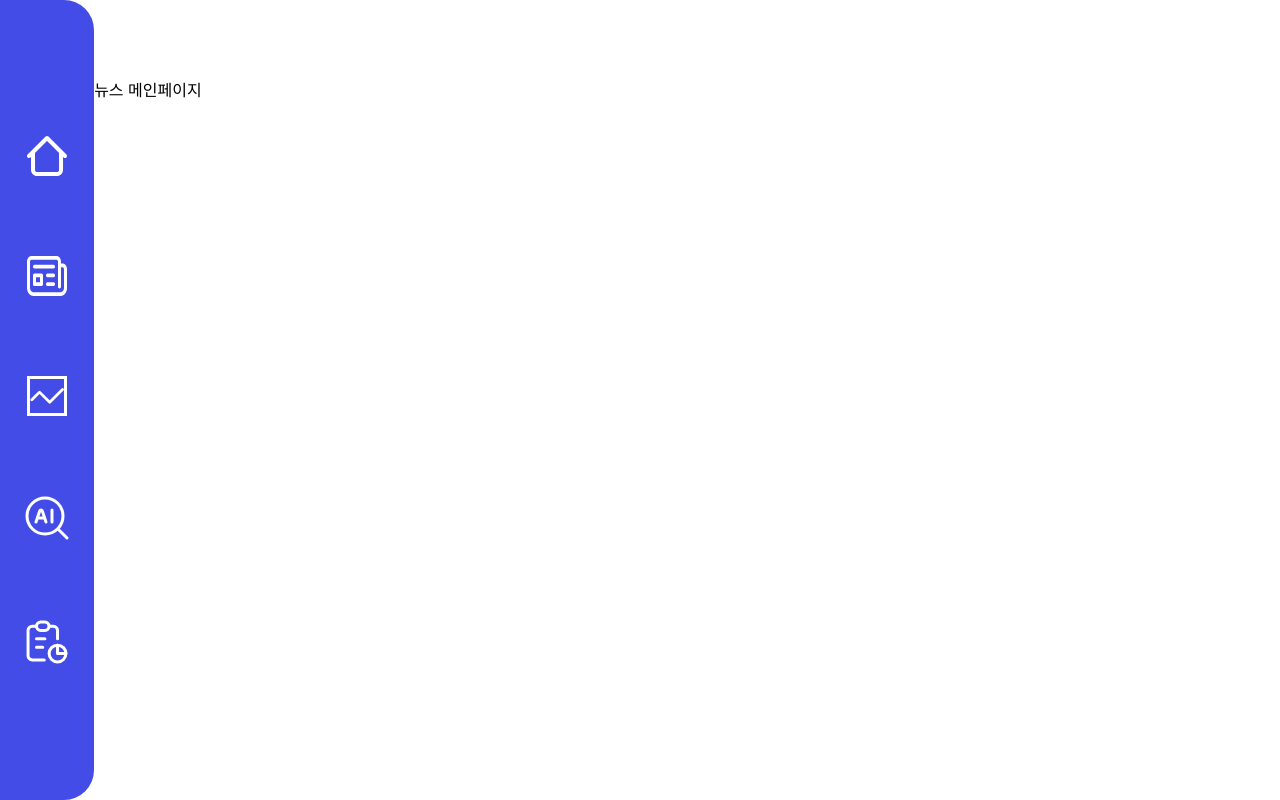
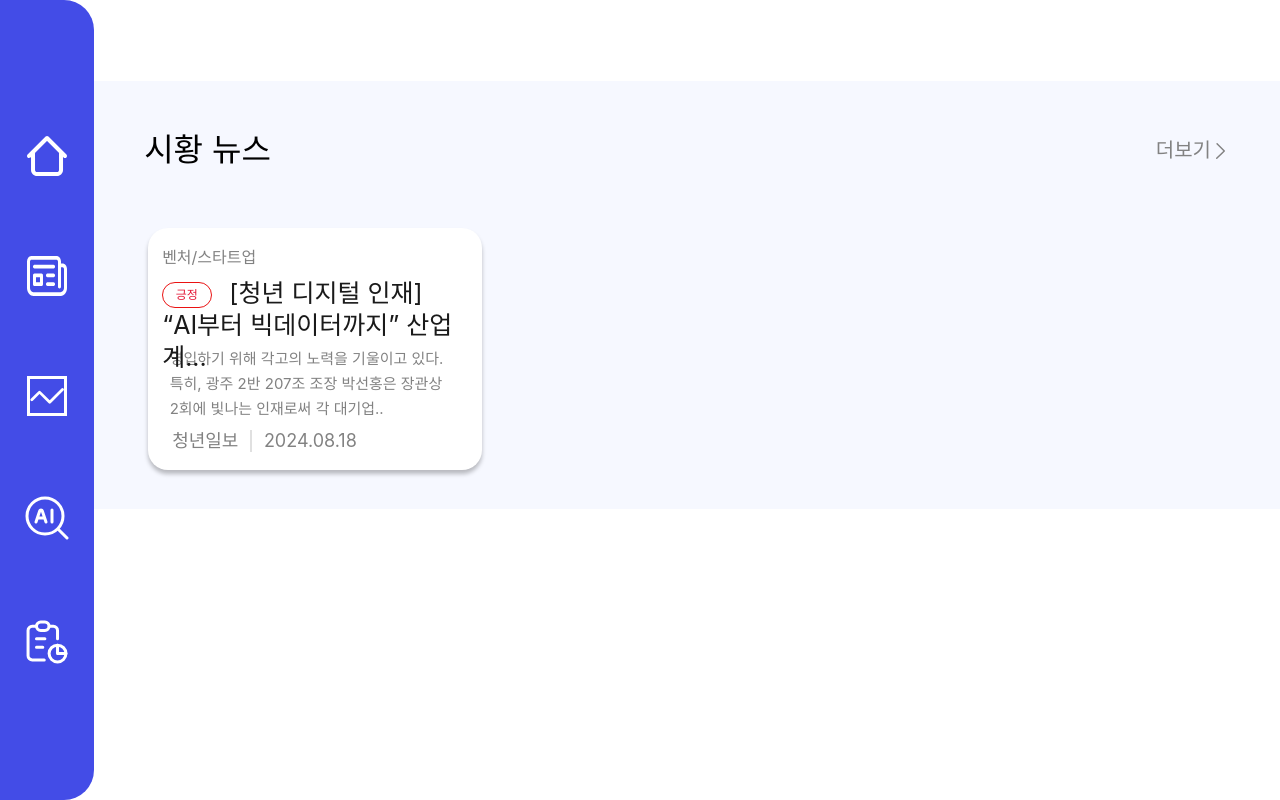
Before and after one commit to ssafy-newstock/newstock, a React (Vite) app in the folder front/: page /newsMain in a window 1280 px wide. Built offline with nearby package versions, Linux system fonts and the light colour scheme.

Commit message:
feat: 뉴스 메인페이지 구현 중

```diff
--- /dev/null
+++ b/front/src/features/NewsMainBody.tsx
@@ -0,0 +1,184 @@
+import React from 'react';
+import styled from 'styled-components';
+
+const NewsBodyOuterWrapper = styled.div`
+  display: flex;
+  padding: 19px 4px;
+  justify-content: space-between;
+  align-items: center;
+  align-self: stretch;
+`;
+
+const NewsBodyInnerWrapper = styled.div`
+  display: flex;
+  width: 334px;
+  padding: 13px 14px;
+  flex-direction: column;
+  justify-content: center;
+  align-items: center;
+  gap: 10px;
+  border-radius: 20px;
+  background: #fff;
+  box-shadow: 0px 4px 4px 0px rgba(0, 0, 0, 0.25);
+`;
+
+const NewsBody = styled.div`
+  display: flex;
+  padding: 1px 0px;
+  flex-direction: column;
+  align-items: flex-start;
+  gap: 5px;
+  align-self: stretch;
+`;
+
+const NewsBodyHeaderWrapper = styled.div`
+  display: flex;
+  width: 294px;
+  align-items: flex-start;
+`;
+
+const NewsBodyHeaderText = styled.div`
+  color: #828282;
+  font-family: Inter;
+  font-size: 16px;
+  font-style: normal;
+  font-weight: 400;
+  line-height: 30px; /* 187.5% */
+`;
+
+const NewsBodyTitleWrapper = styled.div`
+  display: flex;
+  width: 299px;
+  justify-content: space-between;
+  align-items: flex-start;
+  position: relative;
+`;
+
+const NewsBodyTitleText = styled.div`
+  width: 299px;
+  height: 64px;
+  flex-shrink: 0;
+  color: #1a1a1a;
+  font-family: Inter;
+  font-size: 25px;
+  font-style: normal;
+  font-weight: 400;
+  line-height: 32px; /* 아이콘 크기에 맞춰 수정 */
+  text-indent: 25px;
+`;
+
+const PositiveIcon = styled.div`
+  display: flex;
+  width: 50px;
+  height: 26px;
+  padding: 5px;
+  justify-content: center;
+  align-items: center;
+  gap: 10px;
+  position: absolute;
+  top: 5px;
+  border-radius: 20px;
+  border: 1px solid #ea1212;
+`;
+
+const PositiveIconText = styled.div`
+  display: flex;
+  width: 23px;
+  height: 16px;
+  flex-direction: column;
+  justify-content: center;
+  flex-shrink: 0;
+  color: #e31837;
+  font-family: Inter;
+  font-size: 12px;
+  font-style: normal;
+  font-weight: 400;
+  line-height: 30px; /* 250% */
+`;
+
+const NewsBodyContentWrapper = styled.div`
+  display: flex;
+  width: 290px;
+  justify-content: center;
+  align-items: center;
+  gap: 10px;
+`;
+
+const NewsBodyContentText = styled.div`
+  width: 275px;
+  flex-shrink: 0;
+  color: #828282;
+  font-family: Inter;
+  font-size: 15px;
+  font-style: normal;
+  font-weight: 400;
+  line-height: 25px; /* 166.667% */
+`;
+
+const NewsBodyFooterWrapper = styled.div`
+  display: flex;
+  padding: 0px 10px;
+  align-items: center;
+  gap: 12px;
+`;
+
+const NewsBodyFooterWriter = styled.div`
+  color: #828282;
+  font-family: Inter;
+  font-size: 18px;
+  font-style: normal;
+  font-weight: 400;
+  line-height: 30px; /* 166.667% */
+`;
+
+const LineSVG = styled.div`
+  width: 1.5px;
+  height: 22px;
+  background: #e0e0e0;
+`;
+
+const NewsBodyFooterDate = styled.div`
+  color: #828282;
+  font-family: Inter;
+  font-size: 18px;
+  font-style: normal;
+  font-weight: 400;
+  line-height: 30px; /* 166.667% */
+`;
+
+const NewsMainBody: React.FC = () => {
+  return (
+    <NewsBodyOuterWrapper>
+      <NewsBodyInnerWrapper>
+        <NewsBody>
+          <NewsBodyHeaderWrapper>
+            <NewsBodyHeaderText>벤처/스타트업</NewsBodyHeaderText>
+          </NewsBodyHeaderWrapper>
+          <NewsBodyTitleWrapper>
+            <NewsBodyTitleText>
+              {/* 아이콘의 너비만큼의 공백을 추가하기 위해 &nbsp; 사용 */}
+              &nbsp;&nbsp;&nbsp;&nbsp;&nbsp; [청년 디지털 인재] “AI부터
+              빅데이터까지” 산업계...
+            </NewsBodyTitleText>
+            <PositiveIcon>
+              <PositiveIconText>긍정</PositiveIconText>
+            </PositiveIcon>
+          </NewsBodyTitleWrapper>
+          <NewsBodyContentWrapper>
+            <NewsBodyContentText>
+              영입하기 위해 각고의 노력을 기울이고 있다. 특히, 광주 2반 207조
+              조장 박선홍은 장관상 2회에 빛나는 인재로써 각 대기업..
+            </NewsBodyContentText>
+          </NewsBodyContentWrapper>
+          <NewsBodyFooterWrapper>
+            <NewsBodyFooterWriter>청년일보</NewsBodyFooterWriter>
+            <LineSVG />
+            <NewsBodyFooterDate>2024.08.18</NewsBodyFooterDate>
+          </NewsBodyFooterWrapper>
+        </NewsBody>
+      </NewsBodyInnerWrapper>
+    </NewsBodyOuterWrapper>
+  );
+};
+
+export default NewsMainBody;
--- /dev/null
+++ b/front/src/features/NewsMainHeader.tsx
@@ -0,0 +1,96 @@
+import React from 'react';
+import styled from 'styled-components';
+
+// 스타일드 컴포넌트 정의
+const HeaderWrapper = styled.div`
+  display: flex;
+  padding: 25px 0px;
+  justify-content: space-between;
+  align-items: center;
+  align-self: stretch;
+`;
+const NewsHeaderTextWrapper = styled.div`
+  display: flex;
+  justify-content: center;
+  align-items: center;
+  gap: 10px;
+`;
+
+const NewsHeaderText = styled.div`
+  color: #000;
+  font-family: Inter;
+  font-size: 32px;
+  font-style: normal;
+  font-weight: 400;
+  line-height: 30px; /* 93.75% */
+`;
+
+const MoreInfoTextWrapper1 = styled.div`
+  display: flex;
+  padding: 9px 0px;
+  align-items: center;
+`;
+
+const MoreInfoTextWrapper2 = styled.div`
+  display: flex;
+  justify-content: center;
+  align-items: center;
+  gap: 10px;
+`;
+
+const MoreInfoText = styled.div`
+  color: #828282;
+  font-family: Inter;
+  font-size: 20px;
+  font-style: normal;
+  font-weight: 400;
+  line-height: 30px; /* 150% */
+`;
+
+const MoreInfoSVGWrapper = styled.div`
+  display: flex;
+  padding: 2px 5px;
+  align-items: center;
+  gap: 10px;
+`;
+
+const MoreInfoSVG = styled.div`
+  width: 9.001px;
+  height: 16.026px;
+  fill: #828282;
+`;
+
+const NewsMainHeader: React.FC = () => {
+  return (
+    <HeaderWrapper>
+      <NewsHeaderTextWrapper>
+        <NewsHeaderText>시황 뉴스</NewsHeaderText>
+      </NewsHeaderTextWrapper>
+      <MoreInfoTextWrapper1>
+        <MoreInfoTextWrapper2>
+          <MoreInfoText>더보기</MoreInfoText>
+        </MoreInfoTextWrapper2>
+        <MoreInfoSVGWrapper>
+          <MoreInfoSVG>
+            <svg
+              xmlns="http://www.w3.org/2000/svg"
+              width="9"
+              height="18"
+              viewBox="0 0 9 18"
+              fill="none"
+            >
+              <path
+                fill-rule="evenodd"
+                clip-rule="evenodd"
+                d="M1.55305 1.1713L8.79605 8.4273C8.86125 8.4896 8.91298 8.56461 8.94807 8.64768C8.98316 8.73075 9.00085 8.82013 9.00005 8.9103C9.00045 9.0025 8.98264 9.09386 8.94763 9.17915C8.91262 9.26444 8.86111 9.34198 8.79605 9.4073C6.17605 11.9633 3.65105 14.4303 1.22105 16.8083C1.09605 16.9253 0.596052 17.2163 0.210052 16.7843C-0.175948 16.3513 0.0580517 15.9743 0.210052 15.8183L7.27805 8.9103L0.531052 2.1513C0.285052 1.81197 0.305052 1.49897 0.591052 1.2123C0.877718 0.925638 1.19838 0.911304 1.55305 1.1713Z"
+                fill="#828282"
+              />
+            </svg>
+          </MoreInfoSVG>
+        </MoreInfoSVGWrapper>
+      </MoreInfoTextWrapper1>
+    </HeaderWrapper>
+  );
+};
+
+export default NewsMainHeader;
--- a/front/src/pages/NewsMain.tsx
+++ b/front/src/pages/NewsMain.tsx
@@ -1,7 +1,30 @@
-const NewsMain = () => {
-    return <div>
-        <h1>뉴스 메인페이지</h1>
-        </div>
+import React from 'react';
+import styled from 'styled-components';
+import { Center } from '@components/Center';
+import NewsMainHeader from '@features/NewsMainHeader';
+import NewsMainBody from '@features/NewsMainBody';
+
+// 스타일드 컴포넌트 정의
+const NewsMainWrapper = styled.div`
+  display: flex;
+  padding: 20px 50px;
+  flex-direction: column;
+  align-items: flex-start;
+  gap: 10px;
+  flex: 1 0 0;
+  align-self: stretch;
+  background: #f6f8ff;
+`;
+
+const NewsMain: React.FC = () => {
+  return (
+    <Center>
+      <NewsMainWrapper>
+        <NewsMainHeader />
+        <NewsMainBody />
+      </NewsMainWrapper>
+    </Center>
+  );
 };
 
 export default NewsMain;
```
Also changed, not shown: 1 other file (tests, documents, lock files or other folders).
